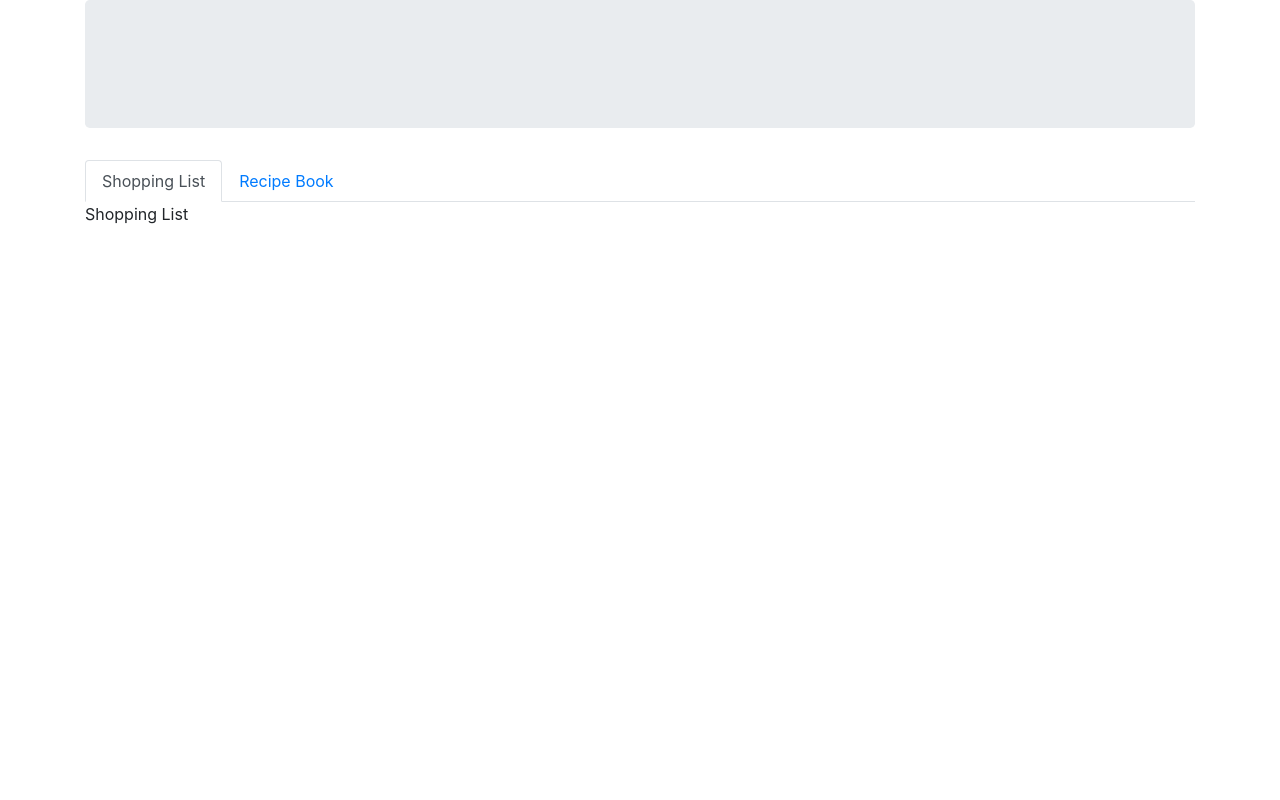
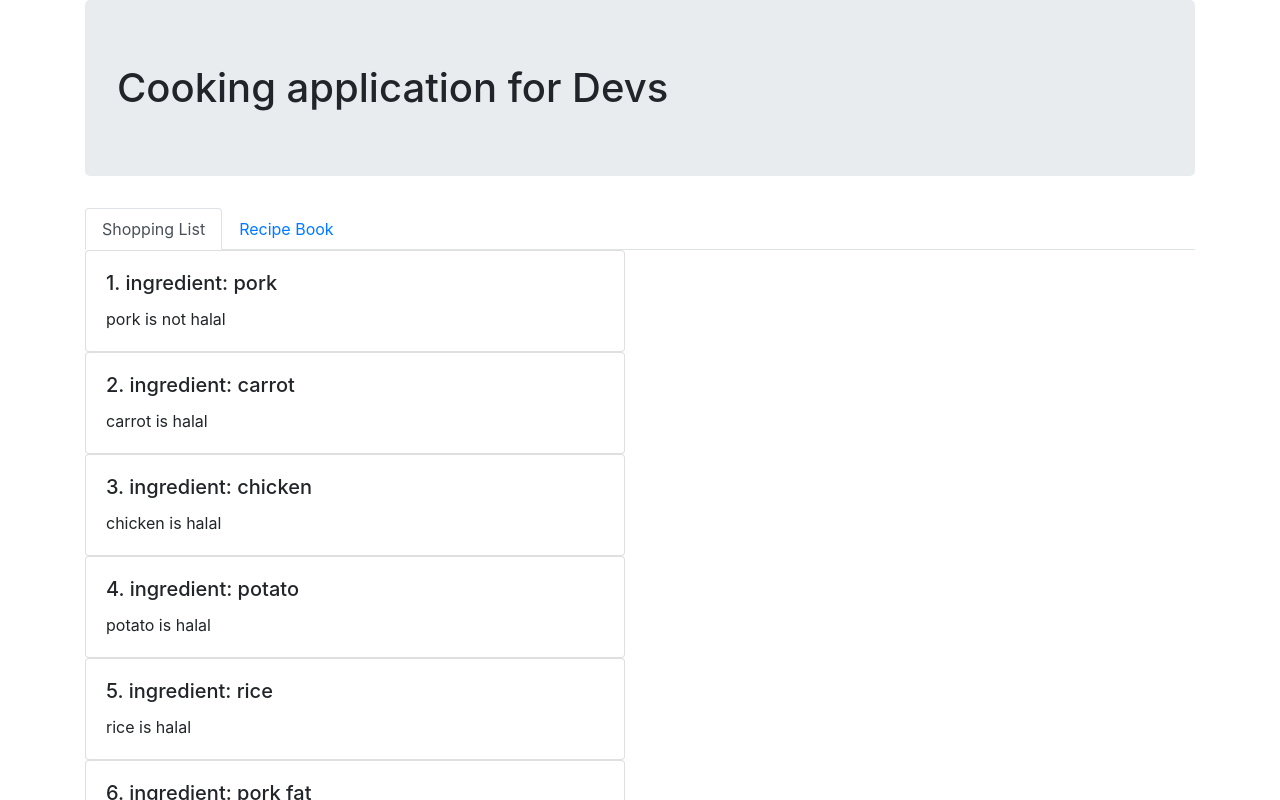
Before and after one commit to msrecec/FirstCourseProjectSolo, an Angular app: page / in a window 1280 px wide. Shown: the top 800 px of the page. Built offline with nearby package versions, Linux system fonts and the light colour scheme.

Commit message:
added some components

```diff
--- a/src/app/app.component.html
+++ b/src/app/app.component.html
@@ -1,3 +1,4 @@
 <div class="container">
   <app-header></app-header>
+  <app-navigation [ingredients]='ingredients'></app-navigation>
 </div>
--- a/src/app/app.component.ts
+++ b/src/app/app.component.ts
@@ -7,10 +7,7 @@ import { Ingredient } from './models/ingredient.model';
   styleUrls: ['./app.component.css'],
 })
 export class AppComponent {
-  ingredient: Ingredient[] | undefined;
-
-  constructor() {
-    this.ingredient = [
+  ingredients: Ingredient[] = [
     new Ingredient('pork', false),
     new Ingredient('carrot', true),
     new Ingredient('chicken', true),
@@ -19,7 +16,8 @@ export class AppComponent {
     new Ingredient('pork fat', false),
     new Ingredient('eggs', true),
   ];
-  }
+
+  constructor() {}
 
   ngOnInit(): void {}
 }
--- a/src/app/app.module.ts
+++ b/src/app/app.module.ts
@@ -11,6 +11,7 @@ import { RecipeListComponent } from './recipe-list/recipe-list.component';
 import { RecipeItemComponent } from './recipe-item/recipe-item.component';
 import { RecipeDetailComponent } from './recipe-detail/recipe-detail.component';
 import { FormsModule } from '@angular/forms';
+import { ShoppingListItemComponent } from './shopping-list-item/shopping-list-item.component';
 
 @NgModule({
   declarations: [
@@ -22,6 +23,7 @@ import { FormsModule } from '@angular/forms';
     RecipeListComponent,
     RecipeItemComponent,
     RecipeDetailComponent,
+    ShoppingListItemComponent,
   ],
   imports: [BrowserModule, NgbModule, FormsModule],
   providers: [],
--- a/src/app/header/header.component.html
+++ b/src/app/header/header.component.html
@@ -1,2 +1 @@
-<h1 class="jumbotron"></h1>
-<app-navigation></app-navigation>
+<h1 class="jumbotron">Cooking application for Devs</h1>
--- a/src/app/navigation/navigation.component.html
+++ b/src/app/navigation/navigation.component.html
@@ -1,7 +1,9 @@
 <ul ngbNav #nav="ngbNav" class="nav-tabs">
   <li ngbNavItem>
     <a ngbNavLink>Shopping List</a>
-    <ng-template ngbNavContent>Shopping List</ng-template>
+    <ng-template ngbNavContent>
+      <app-shopping-list [ingredients]='ingredients'></app-shopping-list>
+    </ng-template>
   </li>
   <li ngbNavItem>
     <a ngbNavLink>Recipe Book</a>
--- /dev/null
+++ b/src/app/shopping-list-item/shopping-list-item.component.html
@@ -0,0 +1,5 @@
+<div class="card-body">
+  <h5 class="card-title">{{enumeration+1}}. ingredient: {{ingredient?.name}}</h5>
+  <p class="card-text">{{ingredient?.name}} {{ingredient?.halal ? 'is halal' : 'is not
+    halal'}}</p>
+</div>
--- /dev/null
+++ b/src/app/shopping-list-item/shopping-list-item.component.ts
@@ -0,0 +1,22 @@
+import { Component, Input, OnInit } from '@angular/core';
+import { Ingredient } from '../models/ingredient.model';
+
+@Component({
+  selector: 'app-shopping-list-item',
+  templateUrl: './shopping-list-item.component.html',
+  styleUrls: ['./shopping-list-item.component.css'],
+})
+export class ShoppingListItemComponent implements OnInit {
+  @Input() ingredient?: Ingredient;
+  @Input() i?: number;
+
+  enumeration: number = 0;
+
+  constructor() {}
+
+  ngOnInit(): void {
+    if (typeof this.i != undefined) {
+      this.enumeration = this.i!;
+    }
+  }
+}
--- a/src/app/shopping-list/shopping-list.component.html
+++ b/src/app/shopping-list/shopping-list.component.html
@@ -1,5 +1,7 @@
 <div class="row">
-  <div class="col-xs-6">
-
+  <div class="col-6">
+    <div *ngFor='let ingredient of ingredients; let i = index' [attr.data-index]='i' class="card">
+      <app-shopping-list-item [i]='i' [ingredient]='ingredient'></app-shopping-list-item>
+    </div>
   </div>
 </div>
```
Also changed, not shown: src/app/navigation/navigation.component.ts (+6 -6 lines), src/app/shopping-list-item/shopping-list-item.component.css (added), 1 other file (tests, documents, lock files or other folders). Lines whose indentation alone changed are shown as unchanged.
